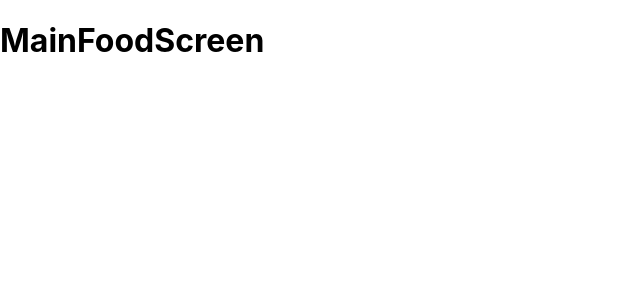
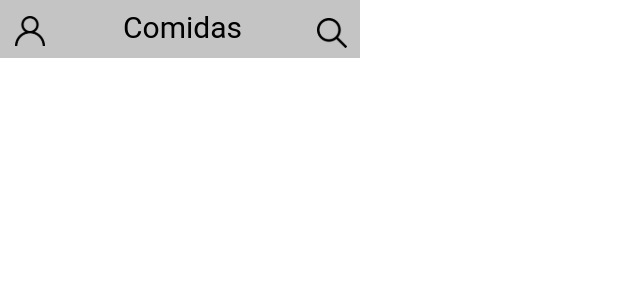
Before and after one commit to tryber/sd-03-recipes-app-04, a React (Create React App) app: page /comidas in a window 1280 px wide. Shown: the top 300 px of the page, without its empty margins (0-640 px from the left). Built offline with nearby package versions, Linux system fonts and the light colour scheme.

Commit message:
Salvando alterações no Header

```diff
--- a/src/components/Header.css
+++ b/src/components/Header.css
@@ -3,9 +3,7 @@ position: absolute;
 width: 30px;
 height: 30px;
 left: 15px;
-top: 12px;
-
-background:url('src\images\profileIcon.svg');
+top: 16px;
 }
 
 .foodTitle {
@@ -13,7 +11,7 @@ background:url('src\images\profileIcon.svg');
   width: 119px;
   height: 35px;
   left: 123px;
-    top: 12px;
+  top: -10px;
   font-family: Roboto;
   font-style: normal;
   font-weight: normal;
@@ -22,7 +20,6 @@ background:url('src\images\profileIcon.svg');
   display: flex;
   align-items: flex-end;
   color: #000000;
-
 }
 
 .searchIcon {
@@ -30,8 +27,7 @@ background:url('src\images\profileIcon.svg');
   width: 30px;
   height: 30px;
   left: 317px;
-  top: 12px;
-  background: url('src\images\searchIcon.svg');
+  top: 18px;
 }
 
 .headerDiv {
--- a/src/components/Header.jsx
+++ b/src/components/Header.jsx
@@ -1,11 +1,38 @@
-import React from 'react';
+import React, { useState } from 'react';
+import profileIcon from '../images/profileIcon.svg';
+import searchIcon from '../images/searchIcon.svg';
+import './Header.css';
 
 function Header() {
+  const [isInputSearchVisible, setIsInputSearchVisible] = useState(false);
+
+  function showHideInputSearch() {
+    if (isInputSearchVisible) {
+      setIsInputSearchVisible(false);
+    } else {
+      setIsInputSearchVisible(true);
+    }
+  }
   return (
     <div className="headerDiv">
-      <i className="userProfileIcon" data-testeid="profile-top-btn" />
+      <img className="userProfileIcon" src={profileIcon} alt="ProfileIcon" data-testeid="profile-top-btn" />
       <h1 className="foodTitle" data-testid="page-title">Comidas</h1>
-      <i className="searchIcon" data-testid="search-top-btn" />
+      {isInputSearchVisible
+        ? (
+          <input
+            type="text"
+            name="search-Input"
+            placeholder="Typing for search"
+          />
+        )
+        : null}
+
+      <img
+        src={searchIcon}
+        alt="SearchIcon"
+        className="searchIcon"
+        data-testid="search-top-btn"
+      />
     </div>
   );
 }
--- a/src/components/MainDrinkScreen.jsx
+++ b/src/components/MainDrinkScreen.jsx
@@ -1,8 +1,10 @@
 import React from 'react';
+import Header from './Header';
 
 function MainDrinkScreen() {
   return (
     <div>
+      <Header />
       <h1>MainDrinkScreen</h1>
     </div>
   );
--- a/src/components/MainFoodScreen.jsx
+++ b/src/components/MainFoodScreen.jsx
@@ -1,8 +1,10 @@
 import React from 'react';
+import Header from './Header';
 
 function MainFoodScreen() {
   return (
     <div>
+      <Header />
       <h1>MainFoodScreen</h1>
     </div>
   );
```
Lines whose indentation alone changed are shown as unchanged.
